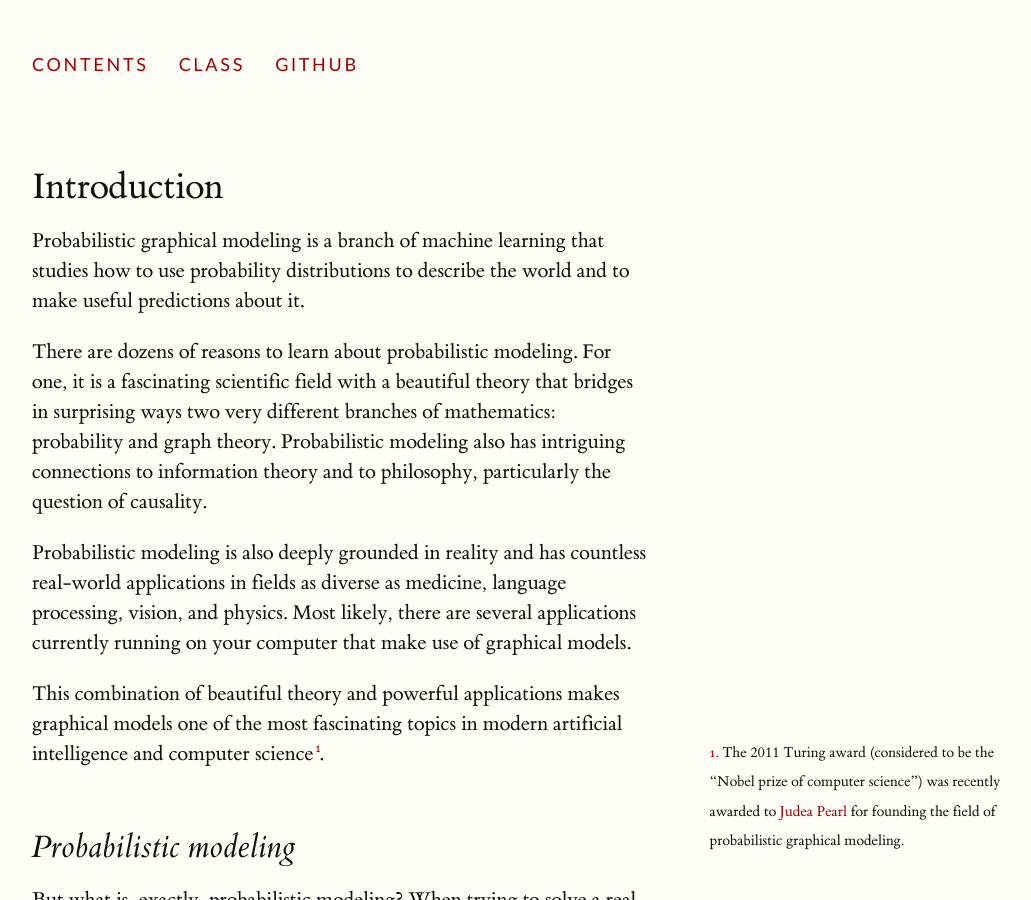
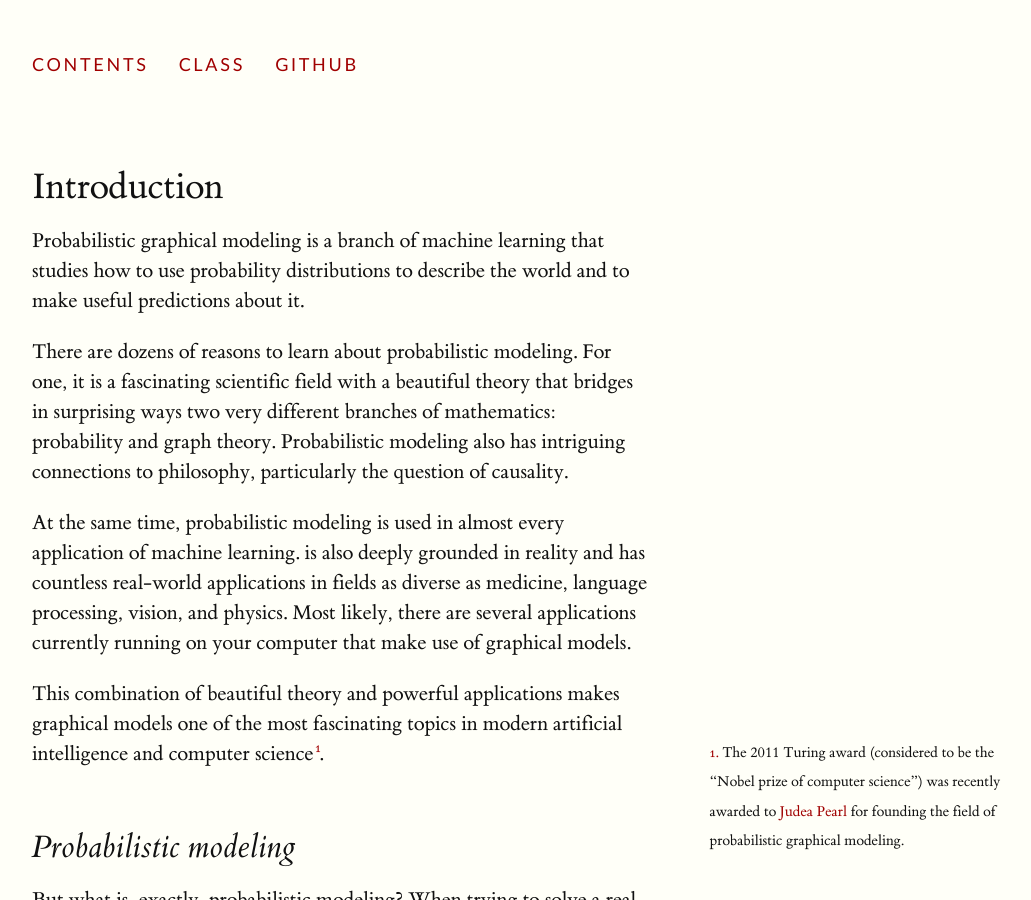
Before and after one commit to ermongroup/cs228-notes, a Jekyll site: the page built from preliminaries/introduction/index.md, in a window 1280 px wide and 900 px high. Shown: the whole window, without its empty margins (128-1159 px from the left). Built offline with Jekyll 4.4.1, drawn with Linux system fonts in a browser that asks for light colours; formulas are drawn with MathJax 3.

Commit message:
edits to intro

```diff
--- a/preliminaries/introduction/index.md
+++ b/preliminaries/introduction/index.md
@@ -5,9 +5,10 @@ title: Introduction
 Probabilistic graphical modeling is a branch of machine learning that studies how to use probability distributions to describe the world and to make useful predictions about it.
 
 There are dozens of reasons to learn about probabilistic modeling.
-For one, it is a fascinating scientific field with a beautiful theory that bridges in surprising ways two very different branches of mathematics: probability and graph theory. Probabilistic modeling also has intriguing connections to information theory and to philosophy, particularly the question of causality.
+For one, it is a fascinating scientific field with a beautiful theory that bridges in surprising ways two very different branches of mathematics: probability and graph theory. Probabilistic modeling also has intriguing connections to philosophy, particularly the question of causality.
 
-Probabilistic modeling is also deeply grounded in reality and has countless real-world applications in fields as diverse as medicine, language processing, vision, and physics.
+At the same time, probabilistic modeling is used in almost every application of machine learning.
+is also deeply grounded in reality and has countless real-world applications in fields as diverse as medicine, language processing, vision, and physics.
 Most likely, there are several applications currently running on your computer that make use of graphical models.
 
 This combination of beautiful theory and powerful applications makes graphical models one of the most fascinating topics in modern artificial intelligence and computer science{% sidenote 1 'The 2011 Turing award (considered to be the "Nobel prize of computer science") was recently awarded to [Judea Pearl](http://amturing.acm.org/award_winners/pearl_2658896.cfm) for founding the field of probabilistic graphical modeling.'%}.
```
